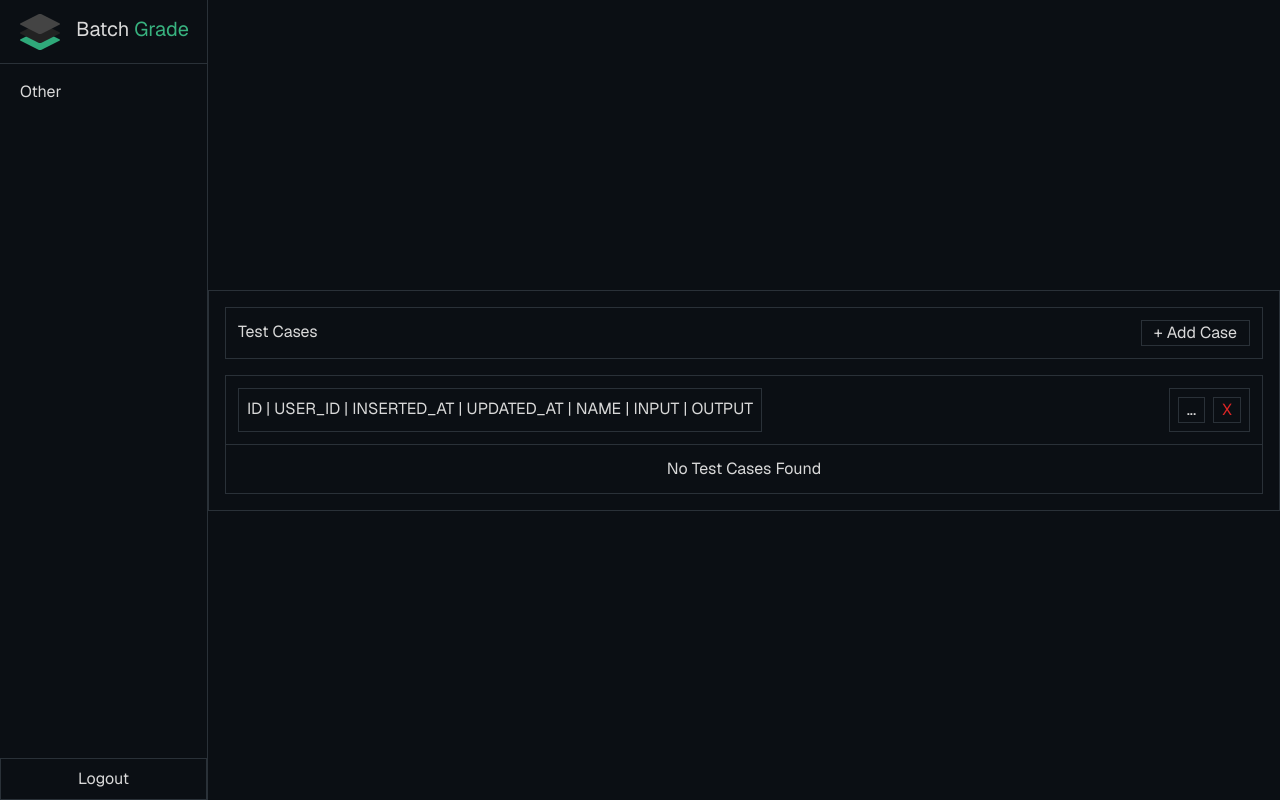
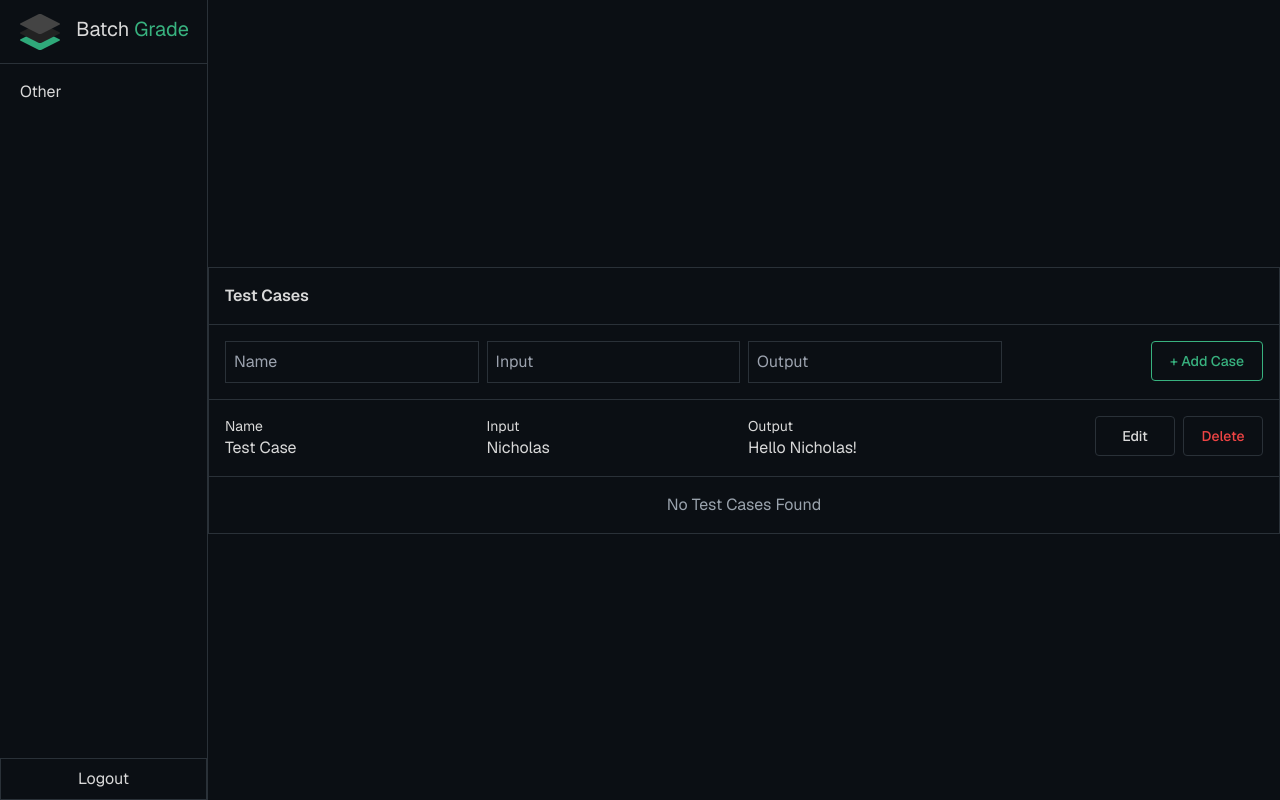
Before and after one commit to NicholasAMartinez/batchgrade-portal, a Next.js app: page /dashboard in a window 1280 px wide. Built offline with nearby package versions, Linux system fonts and the light colour scheme.

Commit message:
feat: Improved UI

```diff
--- a/components/dashboard/dashboard.tsx
+++ b/components/dashboard/dashboard.tsx
@@ -1,34 +1,101 @@
 /**
- * Basic CRUD user interface. This will handle
+ * Basic CRUD user interface.
  */
 
+"use client";
+
+import { useState } from "react";
+
 export function DashboardContent() {
+  const [editing, setEditing] = useState(false);
+
   return (
-    <div className="w-full max-w-7xl p-4 border ">
-      <div className="flex mb-4 p-3 justify-between border">
-        <div>Test Cases</div>
-        <button className="border  px-3">
+    <div className="w-full max-w-7xl border">
+      <div className="border-b p-4">
+        <div className="font-semibold">Test Cases</div>
+      </div>
+
+      <div className="grid grid-cols-4 gap-2 border-b p-4">
+        <input
+          className="border bg-transparent p-2"
+          placeholder="Name"
+        />
+        <input
+          className="border bg-transparent p-2"
+          placeholder="Input"
+        />
+        <input
+          className="border bg-transparent p-2"
+          placeholder="Output"
+        />
+        <button
+          className="inline-flex h-10 w-28 items-center justify-center justify-self-end rounded-md border border-[var(--ring)] bg-primary px-4 py-2 text-sm font-medium text-[var(--ring)] hover:bg-white/10"
+          type="button"
+        >
           + Add Case
         </button>
       </div>
 
-      <div className="border ">
-        <div className="flex justify-between border-b  p-3">
-          <div className="border  p-2">
-            ID | USER_ID | INSERTED_AT | UPDATED_AT | NAME | INPUT | OUTPUT
+      <div>
+        <div className="border-b p-4">
+          <div className="grid grid-cols-4 gap-2">
+            <div>
+              <div className="text-sm">Name</div>
+              <div>Test Case</div>
+            </div>
+            <div>
+              <div className="text-sm">Input</div>
+              <div>Nicholas</div>
+            </div>
+            <div>
+              <div className="text-sm">Output</div>
+              <div>Hello Nicholas!</div>
+            </div>
+
+            <div className="flex justify-self-end gap-2">
+              <button
+                className="inline-flex h-10 w-20 items-center justify-center rounded-md border bg-background px-3 text-sm font-medium hover:bg-white/10"
+                onClick={() => setEditing(!editing)}
+                type="button"
+              >
+                Edit
+              </button>
+
+              <button
+                className="inline-flex h-10 w-20 items-center justify-center rounded-md border px-3 text-sm font-medium text-red-500 hover:bg-red-700/50"
+                type="button"
+              >
+                Delete
+              </button>
+            </div>
           </div>
 
-          <div className="flex gap-2 border  p-2">
-            <button className="border  px-2">
-              ...
-            </button>
-            <button className="border  px-2 text-red-600">
-              X
-            </button>
-          </div>
+          {/* Editing option if active */}
+          {editing && (
+            <div className="mt-3 grid grid-cols-4 gap-2 border-t p-3">
+              <input
+                className="border bg-transparent p-2"
+                placeholder="Name"
+              />
+              <input
+                className="border bg-transparent p-2"
+                placeholder="Input"
+              />
+              <input
+                className="border bg-transparent p-2"
+                placeholder="Output"
+              />
+              <button
+                className="inline-flex h-10 w-20 items-center justify-center justify-self-end rounded-md border border-[var(--ring)] bg-primary px-4 py-2 text-sm font-medium text-[var(--ring)] hover:bg-white/10"
+                type="button"
+              >
+                Save
+              </button>
+            </div>
+          )}
         </div>
 
-        <div className="flex justify-center p-3">
+        <div className="flex justify-center p-4 text-[var(--muted-foreground)]">
           No Test Cases Found
         </div>
       </div>
```
